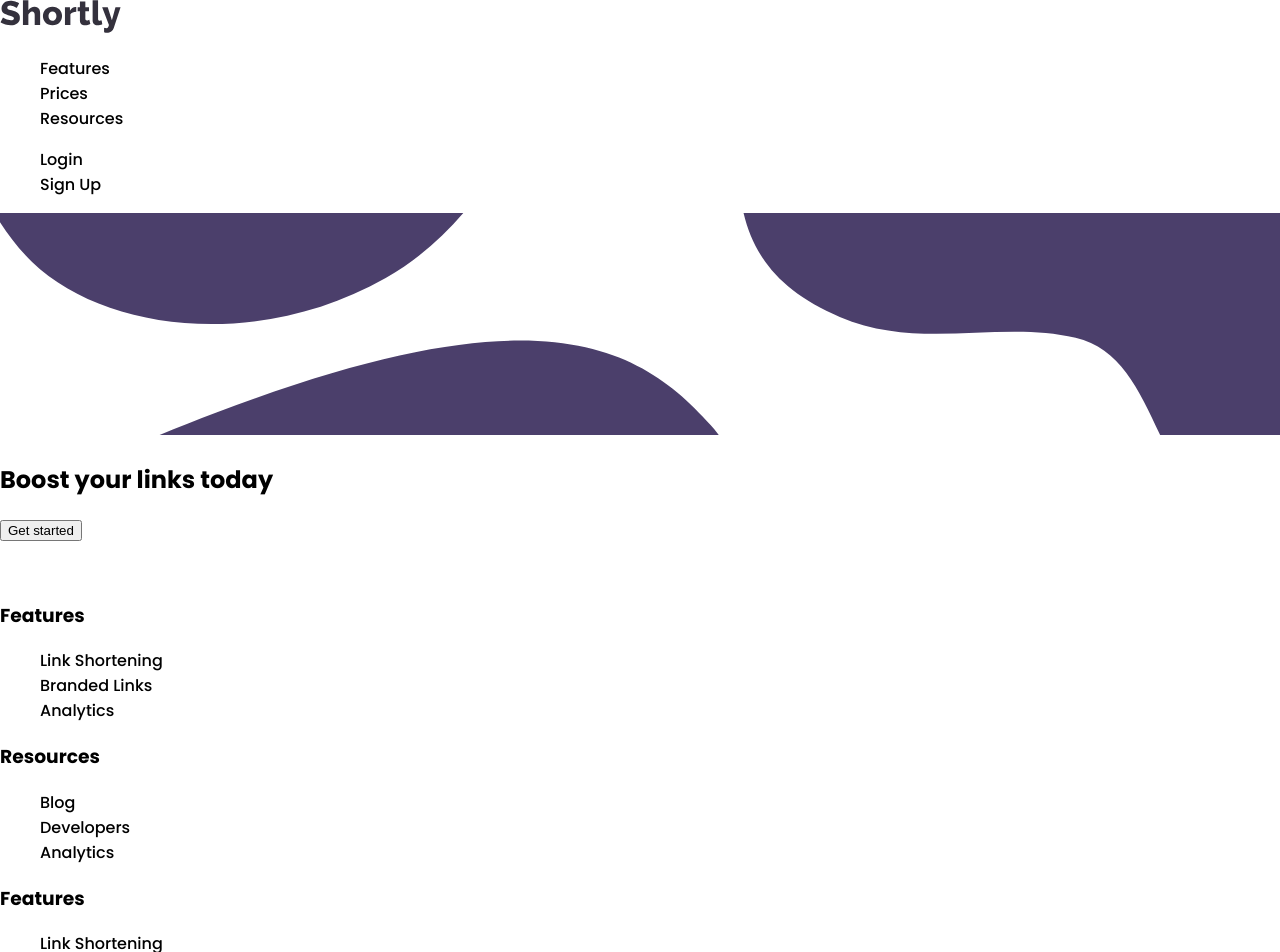
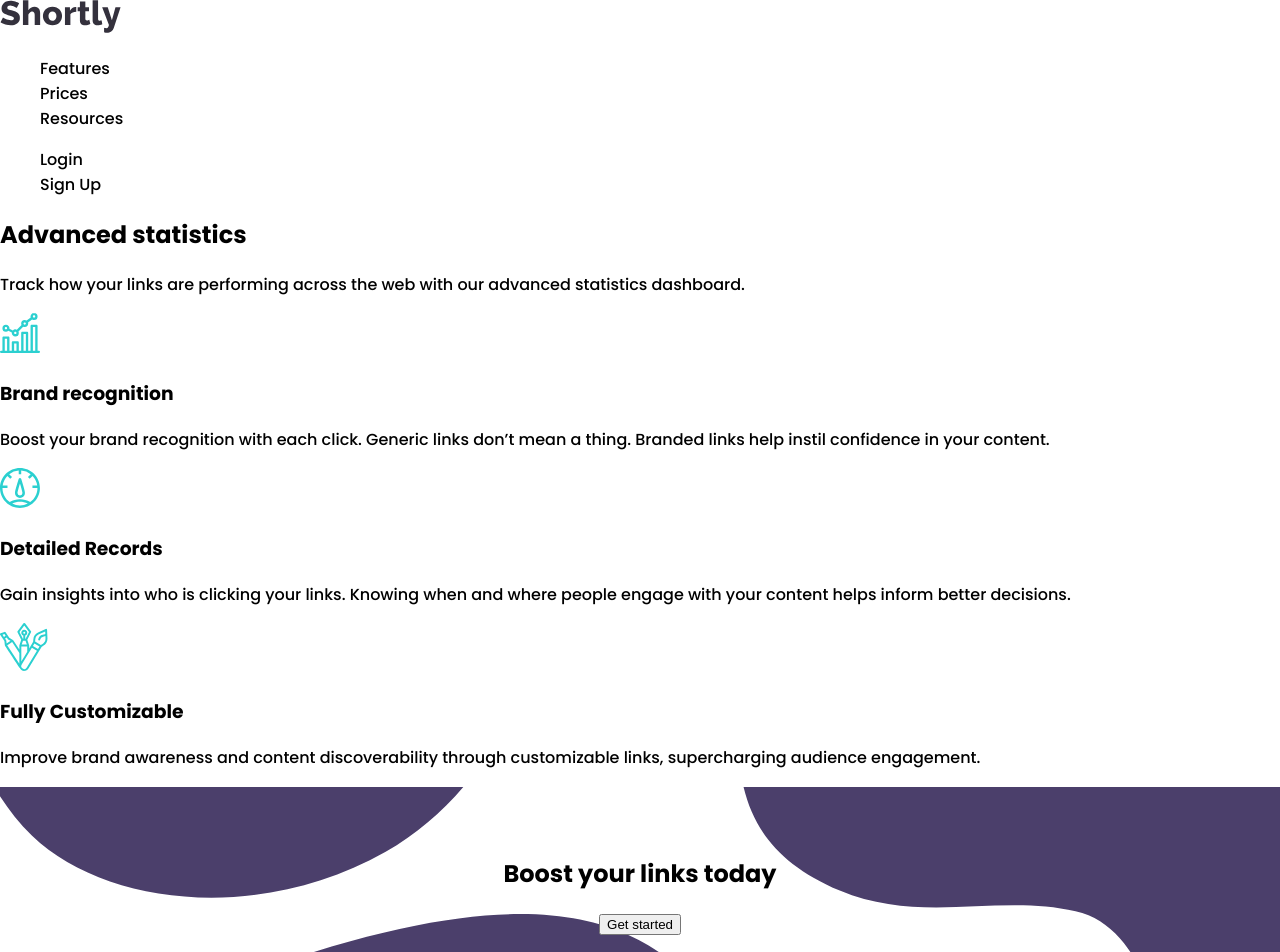
Before and after one commit to shazkhan2/shorten-url, a React (Create React App) app in the folder url-shortening-api/: page / in a window 1280 px wide. Shown: the top 952 px of the page. Built offline with nearby package versions, Linux system fonts and the light colour scheme.

Commit message:
Advanced Statistics component added

```diff
--- a/url-shortening-api/src/App.js
+++ b/url-shortening-api/src/App.js
@@ -1,11 +1,13 @@
 import Navbar from "./components/Navbar";
 import Footer from "./components/Footer";
 import Boost from "./components/Boost";
+import Statistics from "./components/Statistics";
 
 export default function App() {
   return (
      <>
      <Navbar />
+     <Statistics />
      <Boost />
      <Footer />
      </>
--- a/url-shortening-api/src/components/Boost.jsx
+++ b/url-shortening-api/src/components/Boost.jsx
@@ -1,22 +1,13 @@
 import React from 'react';
-import bgMobile from "../images/bg-boost-mobile.svg";
-import bgDesktop from "../images/bg-boost-desktop.svg";
+import "../styles/Boost.css";
 
 function Boost() {
   return (
-    <>
-      <section>
-        <picture>
-          <source media="(min-width: 768px)" srcSet={bgDesktop} />
-          <img src={bgMobile} alt='' />
-        </picture>
-        <h2>
-          Boost your links today
-        </h2>
-        <button>Get started</button>
-      </section>
-    </>
-  )
+    <section className="boost-section">
+      <h2>Boost your links today</h2>
+      <button>Get started</button>
+    </section>
+  );
 }
 
 export default Boost;
--- /dev/null
+++ b/url-shortening-api/src/components/Statistics.jsx
@@ -0,0 +1,53 @@
+import React from 'react';
+import brand from "../images/icon-brand-recognition.svg";
+import detailed from "../images/icon-detailed-records.svg";
+import fully from "../images/icon-fully-customizable.svg";
+
+export default function Statistics() {
+  return (
+<>
+<section>
+    <h2>
+    Advanced statistics
+    </h2>
+        <p>
+        Track how your links are performing across the web with our
+  advanced statistics dashboard.
+        </p>
+        <div>
+            <article>
+                <img src={brand} alt='' />
+                <h3>Brand recognition</h3>
+                <p>
+
+
+  Boost your brand recognition with each click. Generic links don’t
+  mean a thing. Branded links help instil confidence in your content.
+                </p>
+            </article>
+            <article>
+                <img src={detailed} alt='' />
+                <h3>  Detailed Records
+</h3>
+                <p>
+
+
+                Gain insights into who is clicking your links. Knowing when and where
+  people engage with your content helps inform better decisions.
+                </p>
+            </article>
+            <article>
+                <img src={fully} alt='' />
+                <h3>  Fully Customizable
+</h3>
+                <p>
+
+                Improve brand awareness and content discoverability through customizable
+  links, supercharging audience engagement.
+                </p>
+            </article>
+        </div>
+</section>
+</>
+)
+}
--- /dev/null
+++ b/url-shortening-api/src/styles/Boost.css
@@ -0,0 +1,13 @@
+.boost-section {
+    background-image: url("../images/bg-boost-mobile.svg");
+    background-size: cover;
+    background-repeat: no-repeat;
+    text-align: center;
+    padding: 50px 0;
+  }
+
+  @media (min-width: 768px) {
+    .boost-section {
+      background-image: url("../images/bg-boost-desktop.svg");
+    }
+  }
```
